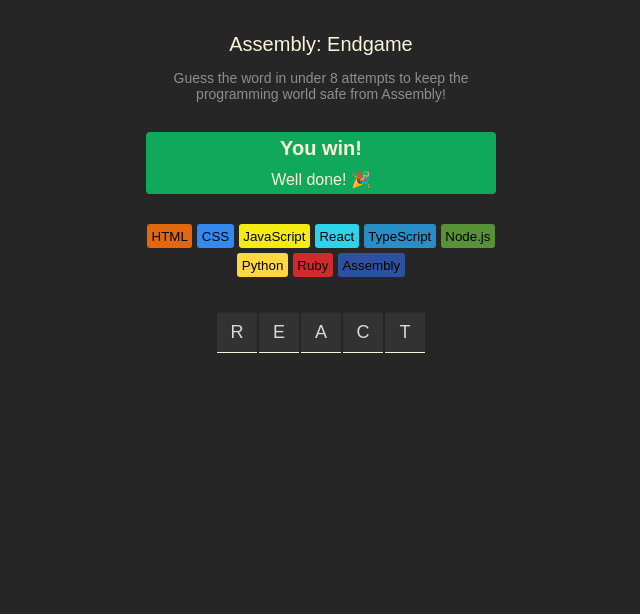
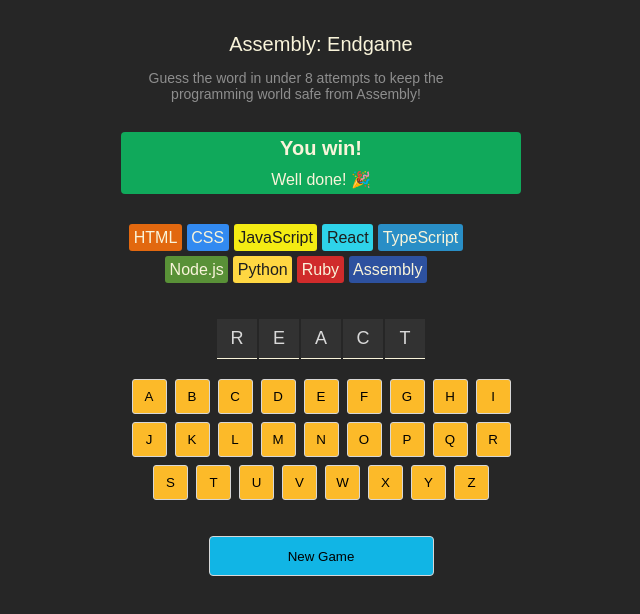
Before and after one commit to TasinTausif/AssemblyEndgame, a React (Vite) app: page / in a window 1280 px wide. Shown: the top 614 px of the page, without its empty margins (319-959 px from the left). Built offline with nearby package versions, Linux system fonts and the light colour scheme.

Commit message:
Layout done

```diff
--- a/src/App.css
+++ b/src/App.css
@@ -57,7 +57,7 @@
     margin-bottom: 36px;
 }
 
-section.language-chips > .chip {
+span.chip {
     border-radius: 3px;
     padding: 4.5px;
     border: none;
@@ -67,9 +67,10 @@
     display: flex;
     justify-content: center;
     gap: 2px;
+    margin-bottom: 20px;
 }
 
-section.word > span{
+section.word > span {
     height: 40px;
     width: 40px;
     background-color: #323232;
@@ -79,3 +80,33 @@
     font-size: 1.125rem;
     border-bottom: 1px solid #F9F4DA;
 }
+
+section.keyboard{
+    display: flex;
+    flex-wrap: wrap;
+    gap: 8px;
+    justify-content: center;
+    max-width: 400px;
+    margin-bottom: 36px;
+}
+
+section.keyboard > button{
+    height: 35px;
+    width: 35px;
+    background-color: #FCBA29;
+    border: 1px solid #D7D7D7;
+    border-radius: 3px;
+    cursor: pointer;
+}
+
+button.new-game {
+    background-color: #11B5E5;
+    border: 1px solid #D7D7D7;
+    border-radius: 4px;
+    width: 225px;
+    height: 40px;
+    padding: 6px 12px;
+    display: block;
+    margin-inline: auto;
+    cursor: pointer;
+}
--- a/src/components/Chip.jsx
+++ b/src/components/Chip.jsx
@@ -1,8 +1,9 @@
 export default function(props){
     const styles = {
-        backgroundColor: props.backgroundColor
-    }
+            backgroundColor: props.backgroundColor,
+            color: props.color
+        }
     return (
-        <button style={styles} className="chip">{props.name}</button>
+        <span style={styles} className="chip">{props.name}</span>
     )
 }
--- /dev/null
+++ b/src/components/Keyboard.jsx
@@ -0,0 +1,18 @@
+import KeyboardElement from "./keyboardElement"
+
+export default function(){
+    const alphabet = "abcdefghijklmnopqrstuvwxyz"
+
+    const keyboardElements = alphabet.split("").map(letter => (
+        <KeyboardElement
+            key={letter}
+            value={letter}
+        />
+    ))
+
+    return (
+        <section className="keyboard">
+            {keyboardElements}
+        </section>
+    )
+}
--- a/src/components/Main.jsx
+++ b/src/components/Main.jsx
@@ -1,6 +1,7 @@
 import GameStatus from './GameStatus'
 import LanguageChips from './LanguageChips'
 import Word from './Word'
+import Keyboard from './Keyboard'
 export default function () {
 
     return (
@@ -8,6 +9,8 @@
             <GameStatus />
             <LanguageChips />
             <Word />
+            <Keyboard />
+            <button className='new-game'>New Game</button>
         </main>
     )
 }
--- /dev/null
+++ b/src/components/keyboardElement.jsx
@@ -0,0 +1,7 @@
+export default function(props){
+    return (
+        <button>
+            {props.value.toUpperCase()}
+        </button>
+    )
+}
```
